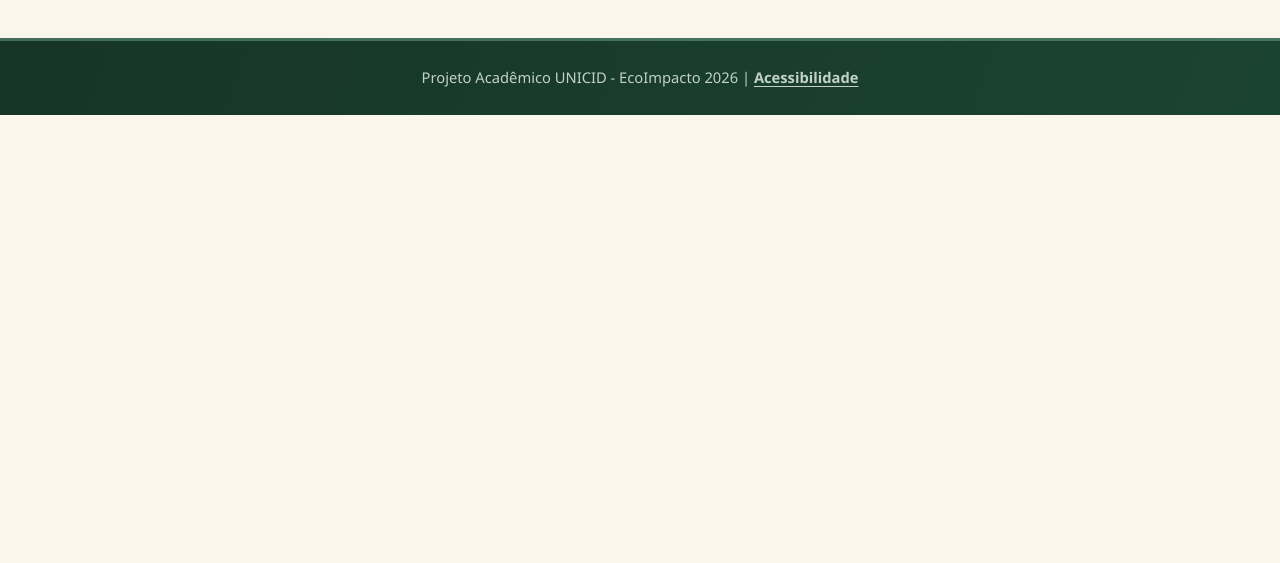
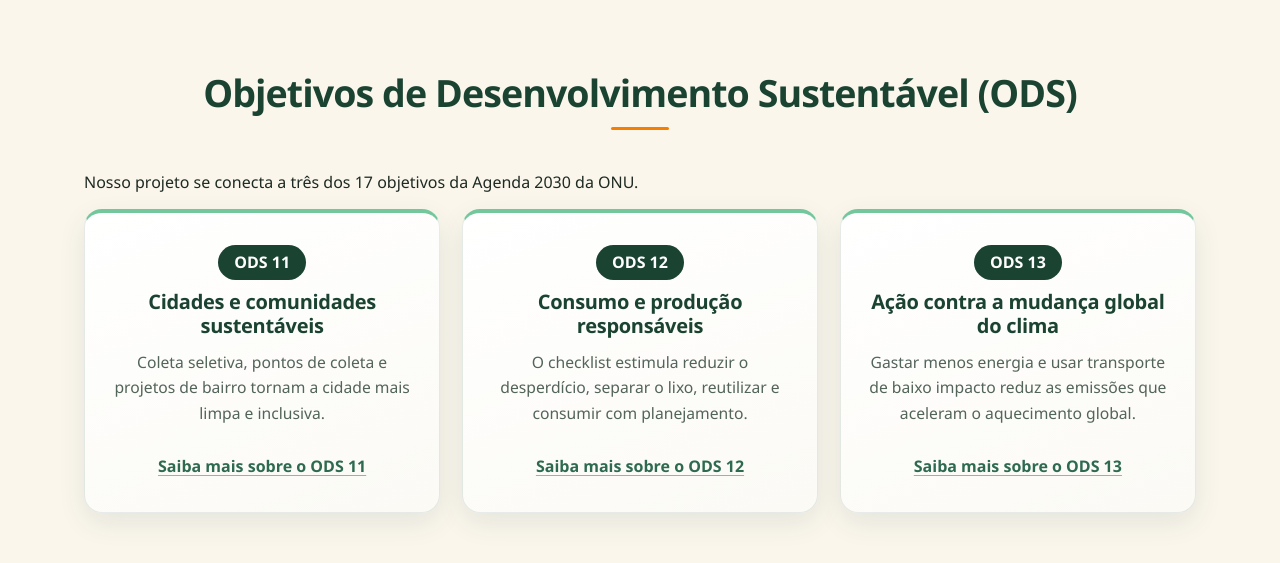
Before and after one commit to bielg3r/EcoImpacto, a plain HTML site: page sobre.html in a window 1280 px wide. Shown: the part 1094-1657 px from the top of the page. Before the commit the page ends 1209 px from the top, so only its background shows below. Drawn offline with Linux system fonts and the light colour scheme.

Commit message:
Add files via upload

```diff
--- a/paginas.css
+++ b/paginas.css
@@ -10,7 +10,7 @@ form { max-width: 800px; margin: 0 auto; padding: 1.5rem; background: var(--bran
 form label { display: block; margin: 1rem 0 0.3rem; font-weight: 700; color: var(--verde-escuro); }
 form input, form select, form textarea { width: 100%; padding: 0.6rem 0.8rem; font: inherit; color: var(--texto); background: var(--bege-claro); border: 1px solid var(--borda); border-radius: 10px; }
 button { padding: 0.7rem 1.4rem; font: inherit; font-weight: 700; cursor: pointer; color: var(--verde-escuro); background: var(--branco); border: 1px solid var(--verde-escuro-2); border-radius: 40px; }
-button.btn { color: var(--branco); background: var(--laranja); border: 0; }
+button.btn { color: var(--branco); background: var(--laranja-botao); border: 0; } /* #B34700 com branco = 5,5:1 (AA); o #F77F00 dava 2,6:1 */
 button.btn:hover { background: var(--laranja-escuro); }
 form p { margin-top: 1.5rem; }
 
@@ -48,3 +48,9 @@ input.invalido, select.invalido, textarea.invalido { border: 2px solid #B3261E;
 
 /* ---------- Botões dentro dos cartões da área de apoio ---------- */
 .card .btn { margin-top: 1rem; }
+
+/* ---------- ODS (Objetivos de Desenvolvimento Sustentável) ---------- */
+.ods-selo { display: inline-block; margin-bottom: 0.6rem; padding: 0.3rem 1rem; color: var(--branco); background: var(--verde-escuro); border-radius: 40px; font-weight: 700; }
+.ods-link { margin-top: 0.4rem; }
+.dado-destaque { font-size: 2.4rem; font-weight: 800; color: var(--verde-escuro); line-height: 1.1; }
+.tabela-rolagem { overflow-x: auto; }
--- a/sobre.html
+++ b/sobre.html
@@ -65,6 +65,32 @@
       <p>Use o menu para navegar. Comece pelo <a class="text-link" href="check_list.html">checklist</a>, depois conheça os impactos, os projetos, a galeria, a mídia e as notícias.</p>
     </section>
 
+    <!-- ODS: objetivos da ONU que o projeto ajuda a cumprir -->
+    <section class="container" aria-labelledby="titulo-ods">
+      <h2 class="section-title" id="titulo-ods">Objetivos de Desenvolvimento Sustentável (ODS)</h2>
+      <p>Nosso projeto se conecta a três dos 17 objetivos da Agenda 2030 da ONU.</p>
+      <div class="cards">
+        <article class="card">
+          <span class="ods-selo">ODS 11</span>
+          <h3>Cidades e comunidades sustentáveis</h3>
+          <p>Coleta seletiva, pontos de coleta e projetos de bairro tornam a cidade mais limpa e inclusiva.</p>
+          <a class="text-link ods-link" href="https://brasil.un.org/pt-br/sdgs/11" target="_blank" rel="noopener">Saiba mais sobre o ODS 11</a>
+        </article>
+        <article class="card">
+          <span class="ods-selo">ODS 12</span>
+          <h3>Consumo e produção responsáveis</h3>
+          <p>O checklist estimula reduzir o desperdício, separar o lixo, reutilizar e consumir com planejamento.</p>
+          <a class="text-link ods-link" href="https://brasil.un.org/pt-br/sdgs/12" target="_blank" rel="noopener">Saiba mais sobre o ODS 12</a>
+        </article>
+        <article class="card">
+          <span class="ods-selo">ODS 13</span>
+          <h3>Ação contra a mudança global do clima</h3>
+          <p>Gastar menos energia e usar transporte de baixo impacto reduz as emissões que aceleram o aquecimento global.</p>
+          <a class="text-link ods-link" href="https://brasil.un.org/pt-br/sdgs/13" target="_blank" rel="noopener">Saiba mais sobre o ODS 13</a>
+        </article>
+      </div>
+    </section>
+
   </main>
 
   <footer>Projeto Acadêmico UNICID - EcoImpacto 2026 | <a href="acessibilidade.html">Acessibilidade</a></footer>
```
Also changed, not shown: Impacto_Ambiental_e_Social.html (+14 -0 lines), index.html (+26 -0 lines), 1 other file.
